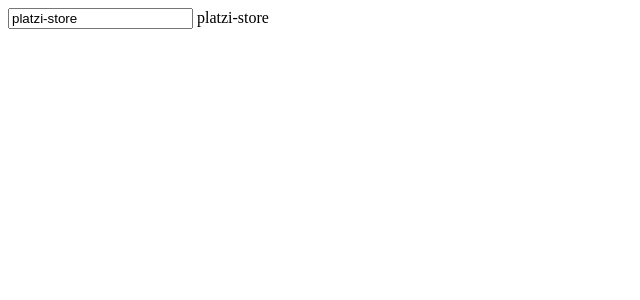
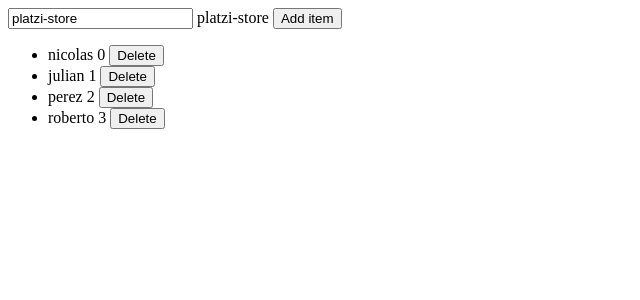
Before and after one commit to masterfabela/curso-angular-platzi, an Angular app in the folder platzi-store/: page / in a window 1280 px wide. Shown: the top 300 px of the page, without its empty margins (0-640 px from the left). Built offline with nearby package versions, Linux system fonts and the light colour scheme.

Commit message:
Clase 10

```diff
--- a/platzi-store/src/app/app.component.html
+++ b/platzi-store/src/app/app.component.html
@@ -2,3 +2,13 @@
 {{ title }}
 
 <div *ngIf="title === 'nicolas'">Esto es un div</div>
+
+<button (click)="addItem()">Add item</button>
+
+<ul>
+  <li *ngIf="items.length === 0">La lista esta valia</li>
+  <li *ngFor="let name of items; index as i">
+    {{ name }} {{ i }}
+    <button (click)="deleteItem(i)">Delete</button>
+  </li>
+</ul>
--- a/platzi-store/src/app/app.component.ts
+++ b/platzi-store/src/app/app.component.ts
@@ -7,4 +7,14 @@
 })
 export class AppComponent {
   title = 'platzi-store';
+
+  items = ['nicolas', 'julian', 'perez', 'roberto'];
+
+  addItem(): void {
+    this.items.push('nuevoItem');
+  }
+
+  deleteItem(index: number): void {
+    this.items.splice(index, 1);
+  }
 }
```
